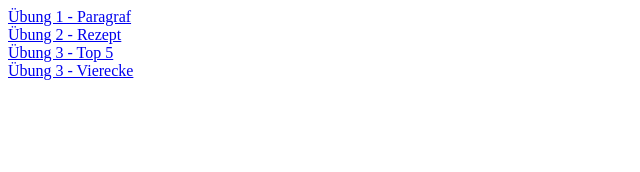
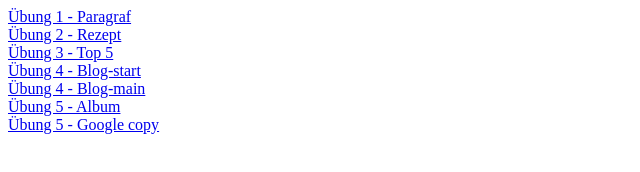
Before and after one commit to Marco-mm123/M239, a plain HTML site: page index.html in a window 1280 px wide. Shown: the whole page, without its empty margins (0-640 px from the left). Drawn offline with Linux system fonts and the light colour scheme.

Commit message:
Changes by Marco

```diff
--- a/index.html
+++ b/index.html
@@ -8,6 +8,10 @@
 <a href="Uebungen/H1/ue1.html">Übung 1 - Paragraf</a><br>
 <a href="Uebungen/H1/ue2.html">Übung 2 - Rezept</a><br>
 <a href="Uebungen/D1/Top5.html">Übung 3 - Top 5</a><br>
-<a href="Uebungen/D1/ue2.html">Übung 3 - Vierecke</a><br>
+<a href="Uebungen/H2/ue3/start.html">Übung 4 - Blog-start</a><br>
+<a href="Uebungen/H2/ue3/blog.html">Übung 4 - Blog-main</a><br>
+<a href="Uebungen/D2/ue1/index.html">Übung 5 - Album</a><br>
+<a href="Uebungen/D2/ue2/google.html">Übung 5 - Google copy</a><br>
+
 </body>
 </html>
```
Also changed, not shown: Uebungen/D2/ue2/google.html (+4 -1 lines).
